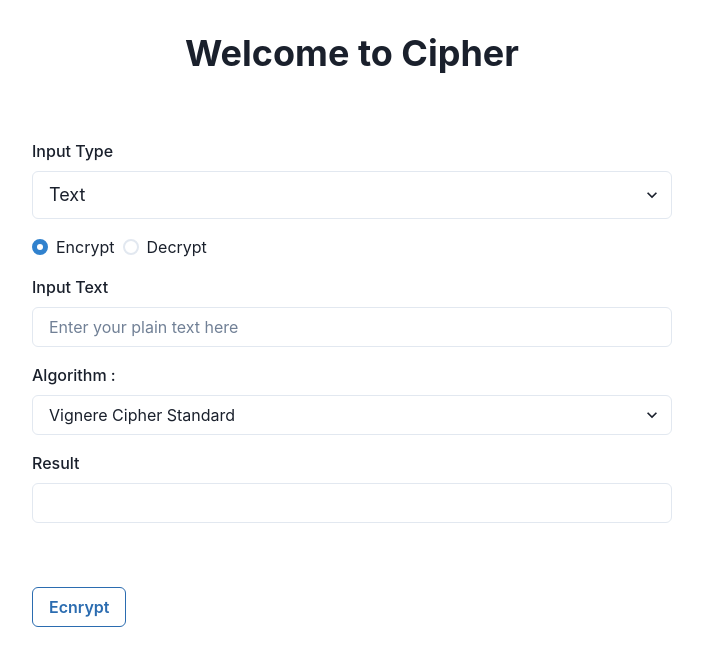
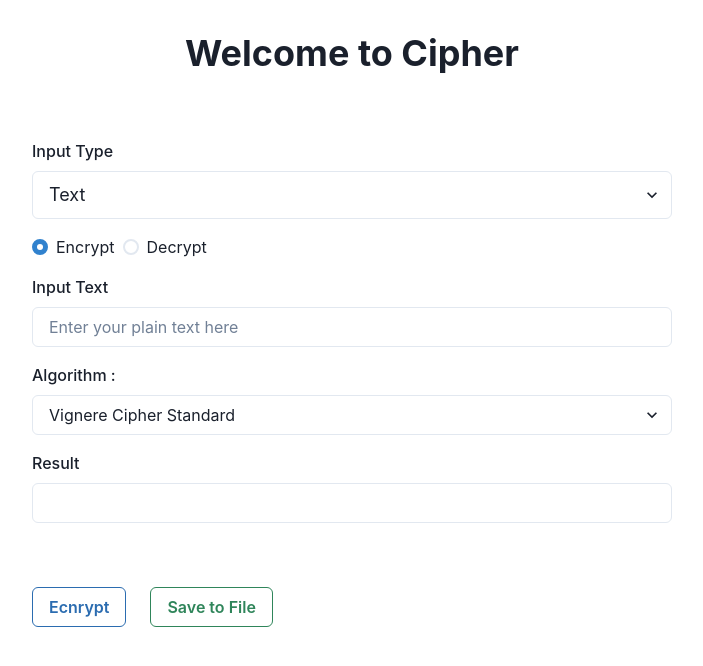
Before and after one commit to nathaniacalista01/Tugas_1_Kriptografi, a React (Vite) app: page / in a window 1280 px wide. Shown: the top 666 px of the page, without its empty margins (288-991 px from the left). Built offline with nearby package versions, Linux system fonts and the light colour scheme.

Commit message:
feat : save to binary file

```diff
--- a/src/App.tsx
+++ b/src/App.tsx
@@ -54,6 +54,25 @@ function App() {
       algorithm,
     });
     setResult(result ? result : "");
+  };
+  const saveToBinaryFile = (): void => {
+    // Ensure 'result' is a string before proceeding
+    if (typeof result !== "string") {
+      console.error("Result is not a string.");
+      return;
+    }
+
+    const blob = new Blob([result], { type: "application/octet-stream" });
+    const fileURL = URL.createObjectURL(blob);
+
+    const tempLink = document.createElement("a");
+    tempLink.href = fileURL;
+    tempLink.setAttribute("download", "data.bin");
+    document.body.appendChild(tempLink);
+    tempLink.click();
+
+    URL.revokeObjectURL(fileURL);
+    document.body.removeChild(tempLink);
   };
 
   const handleSlopeChange = (event: React.ChangeEvent<HTMLSelectElement>) => {
@@ -174,6 +193,9 @@ function App() {
               Decrypt
             </Button>
           )}
+          <Button colorScheme="green" onClick={saveToBinaryFile}>
+            Save to File
+          </Button>
         </ButtonGroup>
       </Box>
     </Box>
--- a/src/algorithms/decrypt/hill.ts
+++ b/src/algorithms/decrypt/hill.ts
@@ -21,5 +21,6 @@ export const decryptHill = ({
     numbers,
     stringMatrix.length
   );
-  console.log("Ini hasilnya : ", matrix.decryptMatrix(decryptTextMatrix));
+  const result = matrix.decryptMatrix(decryptTextMatrix);
+  return result;
 };
```
